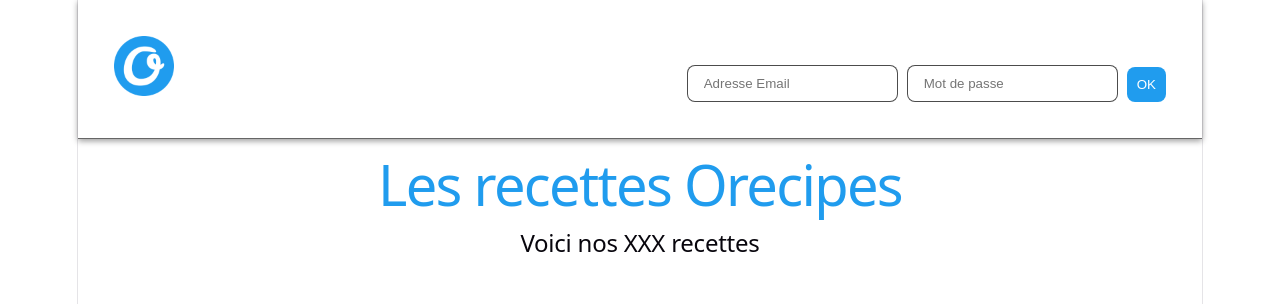
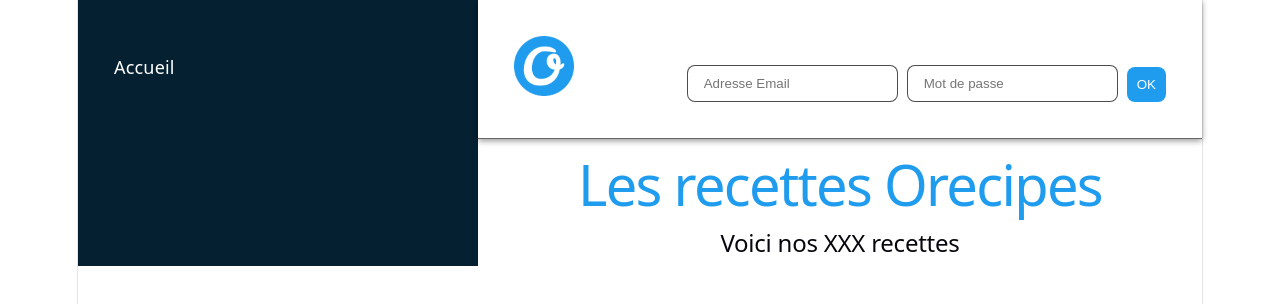
Before and after one commit to O-clock-Kyoto/SC07-E02-benja-san, a React (Vite) app in the folder orecipes/: page / in a window 1280 px wide. Shown: the top 304 px of the page. Built offline with nearby package versions, Linux system fonts and the light colour scheme.

Commit message:
sidebar implement and css

```diff
--- a/orecipes/src/App.module.css
+++ b/orecipes/src/App.module.css
@@ -1,5 +1,13 @@
-.main {
-  h1 {
-    color: #209cee;
+.globalContainer {
+  display: flex;
+  width: 100%;
+
+  .mainContainer {
+    width: calc(100% - 400px);
+    .main {
+      h1 {
+        color: #209cee;
+      }
+    }
   }
 }
--- a/orecipes/src/App.tsx
+++ b/orecipes/src/App.tsx
@@ -1,15 +1,19 @@
 import styles from "./App.module.css"
 import Header from "./components/header/Header"
+import Sidebar from "./components/sidebar/Sidebar"
 
 function App() {
   return (
-    <>
-      <Header />
-      <main className={styles.main}>
-        <h1>Les recettes Orecipes</h1>
-        <h2>Voici nos XXX recettes</h2>
-      </main>
-    </>
+    <div className={styles.globalContainer}>
+      <Sidebar />
+      <section className={styles.mainContainer}>
+        <Header />
+        <main className={styles.main}>
+          <h1>Les recettes Orecipes</h1>
+          <h2>Voici nos XXX recettes</h2>
+        </main>
+      </section>
+    </div>
   )
 }
 
--- /dev/null
+++ b/orecipes/src/components/sidebar/Sidebar.tsx
@@ -0,0 +1,15 @@
+import styles from "./sidebar.module.css"
+
+export default function Sidebar() {
+  return (
+    <aside className={styles.aside}>
+      <nav>
+        <ul>
+          <li>
+            <a href="/">Accueil</a>
+          </li>
+        </ul>
+      </nav>
+    </aside>
+  )
+}
--- /dev/null
+++ b/orecipes/src/components/sidebar/sidebar.module.css
@@ -0,0 +1,17 @@
+.aside {
+  width: 400px;
+  background-color: #042031;
+  color: white;
+  padding: 2rem;
+  box-sizing: border-box;
+  nav {
+    ul {
+      li {
+        a {
+          display: block;
+          text-align: left;
+        }
+      }
+    }
+  }
+}
--- a/orecipes/src/index.css
+++ b/orecipes/src/index.css
@@ -64,6 +64,7 @@
 
 body {
   margin: 0;
+  padding: 0;
   box-sizing: border-box;
 }
 
@@ -96,6 +97,17 @@
   margin: 0;
 }
 
+a,
+a:visited {
+  text-decoration: none;
+  color: inherit;
+}
+
+ul {
+  list-style-type: none;
+  padding: 0;
+}
+
 button {
   border: none;
   cursor: pointer;
```
